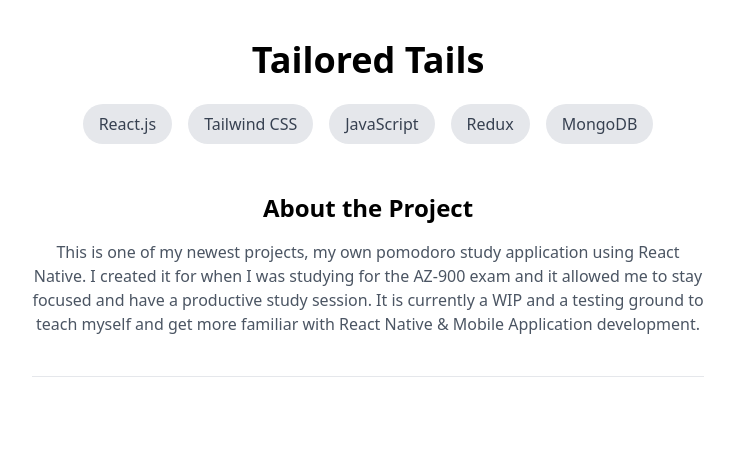
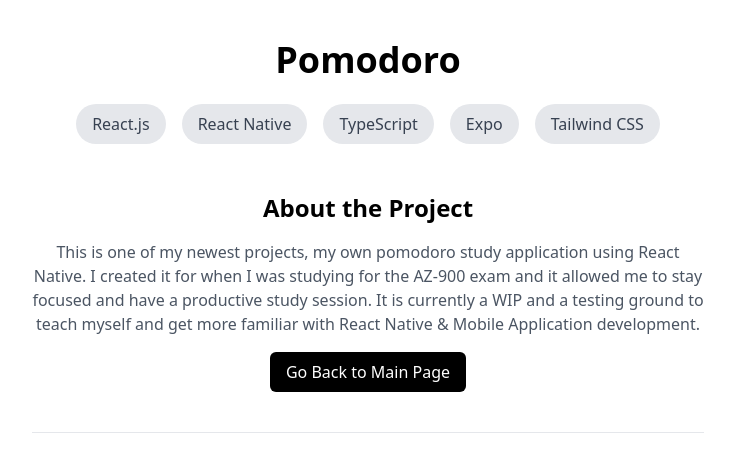
Before and after one commit to KadeVo/portfolio, a React (Create React App) app: page /pomodoro in a window 1280 px wide. Shown: the top 472 px of the page, without its empty margins (272-1007 px from the left). Built offline with nearby package versions, Linux system fonts and the light colour scheme.

Commit message:
finalizing pages

```diff
--- a/src/components/Projects.js
+++ b/src/components/Projects.js
@@ -72,7 +72,14 @@
     image: require('../assets/images/tailoredtails.PNG'),
     url: '/tailoredtails',
     githubUrl: 'https://github.com/KadeVo/tailored-tails-fullstack',
-    tech: ['React', 'React Native', 'TailwindSS'],
+    tech: [
+      'React.js',
+      'TypeScript',
+      'Tailwind CSS',
+      'Redux',
+      'MongoDB',
+      'Stripe',
+    ],
   },
   {
     id: 2,
@@ -82,7 +89,7 @@
     image: require('../assets/images/newsight.gif'),
     url: '/newsight',
     githubUrl: 'https://github.com/KadeVo/newsight',
-    tech: ['React', 'React Native', 'TailwindSS'],
+    tech: ['React.js', 'Tailwind CSS', 'Next.js', 'NewsAPI', 'TypeScript'],
   },
   {
     id: 3,
@@ -92,7 +99,7 @@
     image: require('../assets/images/organisers.png'),
     url: '/organisers',
     githubUrl: 'https://github.com/KadeVo/capstoneproject',
-    tech: ['React', 'React Native', 'TailwindSS'],
+    tech: ['React.js', 'TypeScript', 'Tailwind CSS'],
   },
   {
     id: 4,
@@ -100,8 +107,8 @@
     description:
       'A Pomodoro timer that I created in React Native to help me study for the AZ-900 exam.',
     image: require('../assets/images/pomodoro.jpg'),
-    url: '/organisers',
+    url: '/pomodoro',
     githubUrl: 'https://github.com/KadeVo/pomodoro-app',
-    tech: ['React', 'React Native', 'TailwindSS'],
+    tech: ['React.js', 'React Native', 'Tailwind CSS', 'Expo'],
   },
 ]
--- a/src/pages/Newsight.js
+++ b/src/pages/Newsight.js
@@ -1,3 +1,4 @@
+import { Link } from 'react-router-dom'
 const Newsight = () => {
   const skillsAndFrameworks = ['React.js', 'Tailwind CSS', 'Next,js', 'NewsAPI']
 
@@ -32,6 +33,11 @@
             me a bunch of valuable lessons as I became a lot more familiar with
             TailwindCSS, Next.js and external APIS.{' '}
           </p>
+          <Link to="/">
+            <button className="mt-4 bg-black text-white px-4 py-2 rounded-md transition duration-300 hover:bg-gray-600 hover:text-gray-100">
+              Go Back to Main Page
+            </button>
+          </Link>
         </div>
       </div>
     </div>
--- a/src/pages/Organisers.js
+++ b/src/pages/Organisers.js
@@ -1,8 +1,11 @@
+import { Link } from 'react-router-dom'
+
 const Organisers = () => {
   const skillsAndFrameworks = [
     'React.js',
     'Tailwind CSS',
     'Agile Methodologies',
+    'TypeScript',
   ]
 
   return (
@@ -41,6 +44,11 @@
             issues as a team because everyone is learning from this project & we
             could have combined our learning.{' '}
           </p>
+          <Link to="/">
+            <button className="mt-4 bg-black text-white px-4 py-2 rounded-md transition duration-300 hover:bg-gray-600 hover:text-gray-100">
+              Go Back to Main Page
+            </button>
+          </Link>
         </div>
       </div>
     </div>
--- a/src/pages/Pomodoro.js
+++ b/src/pages/Pomodoro.js
@@ -1,16 +1,18 @@
+import { Link } from 'react-router-dom'
+
 const Pomodoro = () => {
   const skillsAndFrameworks = [
     'React.js',
+    'React Native',
+    'TypeScript',
+    'Expo',
     'Tailwind CSS',
-    'JavaScript',
-    'Redux',
-    'MongoDB',
   ]
 
   return (
     <div className="text-center max-w-2xl mx-auto">
       <div>
-        <h1 className="text-4xl font-bold mt-10">Tailored Tails</h1>
+        <h1 className="text-4xl font-bold mt-10">Pomodoro</h1>
 
         <div className="flex flex-wrap justify-center mt-4">
           {skillsAndFrameworks.map((skill, index) => (
@@ -34,6 +36,11 @@
             myself and get more familiar with React Native & Mobile Application
             development.{' '}
           </p>
+          <Link to="/">
+            <button className="mt-4 bg-black text-white px-4 py-2 rounded-md transition duration-300 hover:bg-gray-600 hover:text-gray-100">
+              Go Back to Main Page
+            </button>
+          </Link>
         </div>
       </div>
     </div>
--- a/src/pages/TailoredTails.js
+++ b/src/pages/TailoredTails.js
@@ -1,3 +1,4 @@
+import { Link } from 'react-router-dom'
 const TailoredTails = () => {
   const skillsAndFrameworks = [
     'React.js',
@@ -50,6 +51,11 @@
             a while, overcoming multiple hurdles and giving us more experience
             in having to tackle problems at a different angle.
           </p>
+          <Link to="/">
+            <button className="mt-4 bg-black text-white px-4 py-2 rounded-md transition duration-300 hover:bg-gray-600 hover:text-gray-100">
+              Go Back to Main Page
+            </button>
+          </Link>
         </div>
       </div>
     </div>
```
